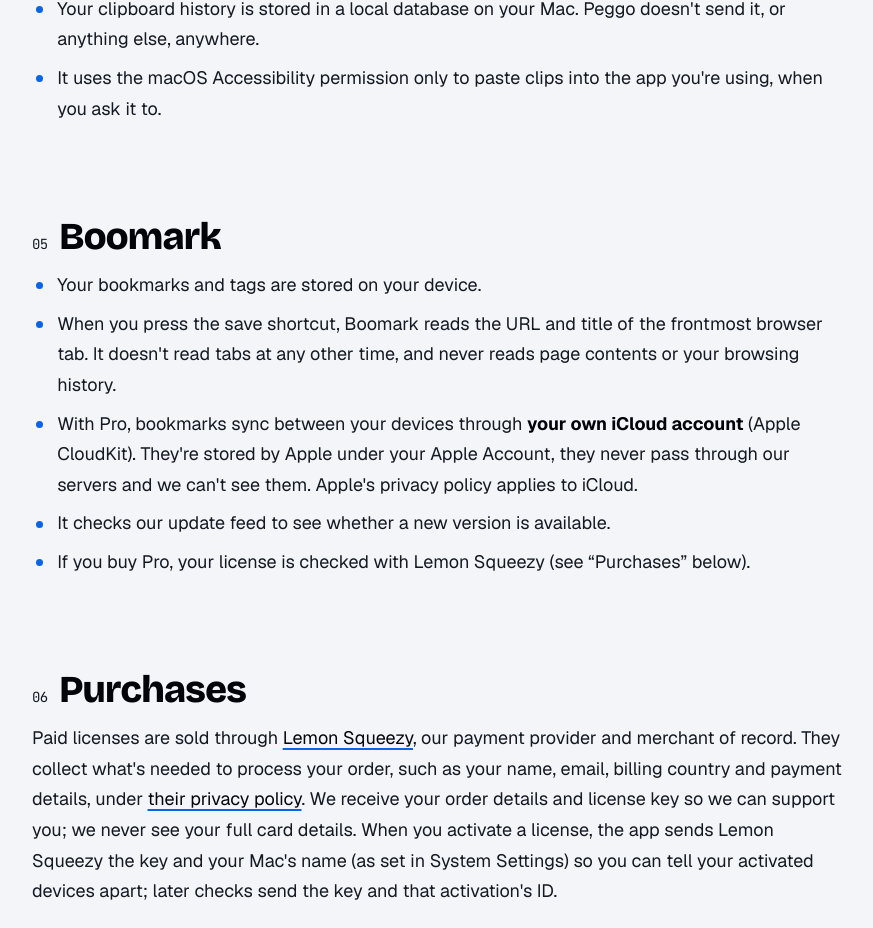
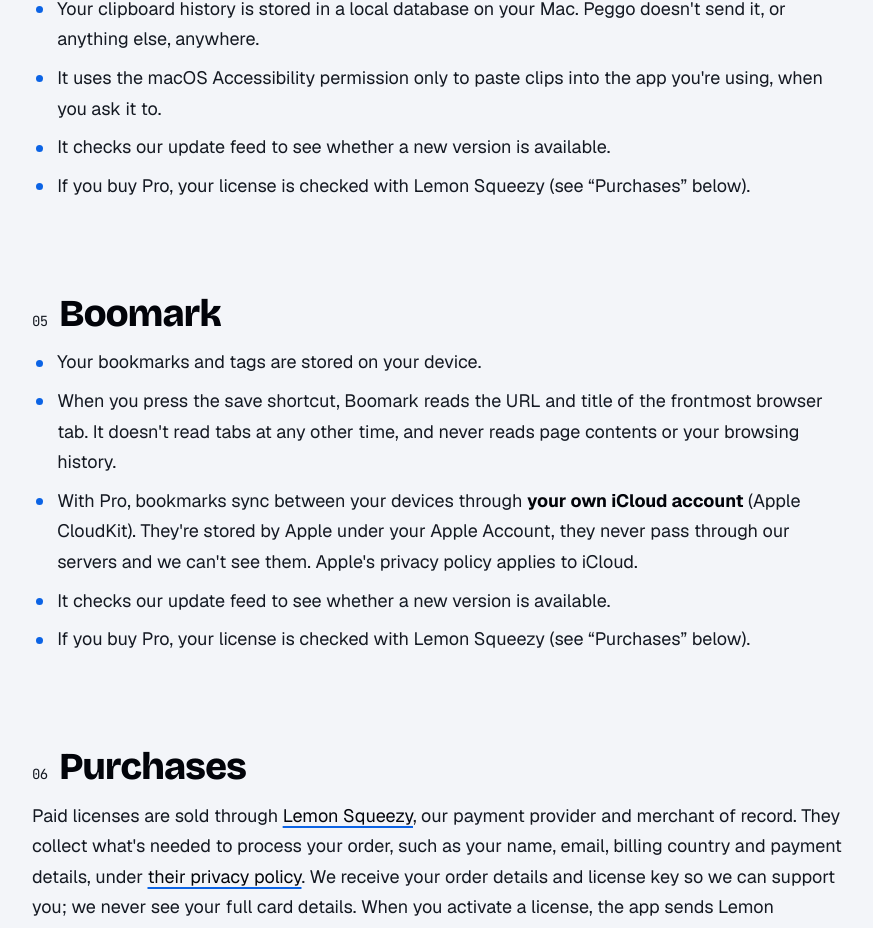
Before and after one commit to Ricka7x/66-labs, a Next.js app: page /privacy in a window 1280 px wide. Shown: the part 1773-2701 px from the top of the page, without its empty margins (308-1181 px from the left). Built offline with nearby package versions, Linux system fonts and the light colour scheme.

Commit message:
Disclose Peggo's update check and Pro license check in the privacy policy
Peggo's section predated both features; Boomark and Snapback's sections
already mention the same two disclosures for their own update/licensing.

```diff
--- a/src/app/privacy/page.tsx
+++ b/src/app/privacy/page.tsx
@@ -89,6 +89,8 @@
                 It uses the macOS Accessibility permission only to paste clips into the app you&apos;re using, when
                 you ask it to.
               </li>
+              <li>It checks our update feed to see whether a new version is available.</li>
+              <li>If you buy Pro, your license is checked with Lemon Squeezy (see “Purchases” below).</li>
             </ul>
           ),
         },
```
